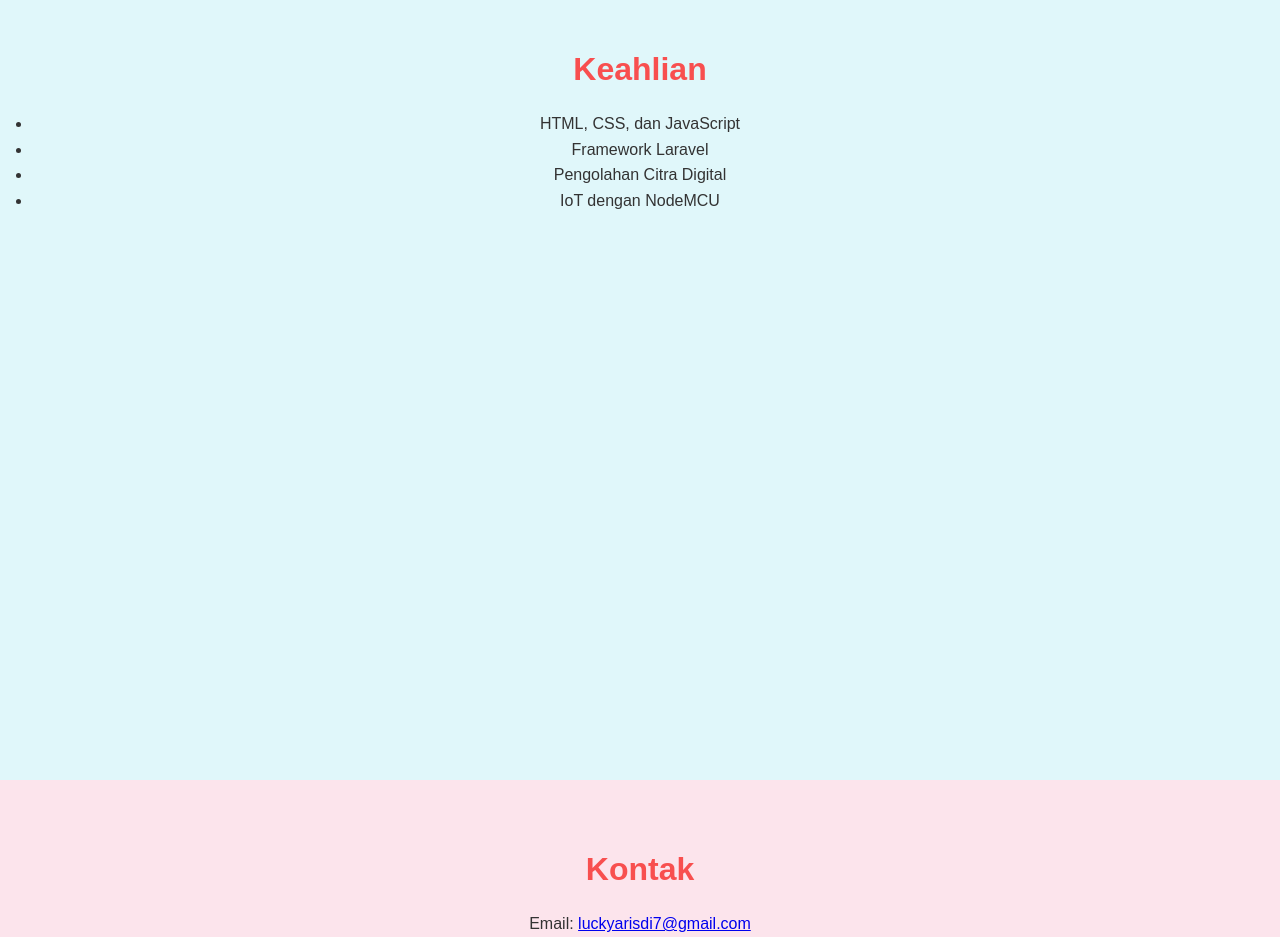
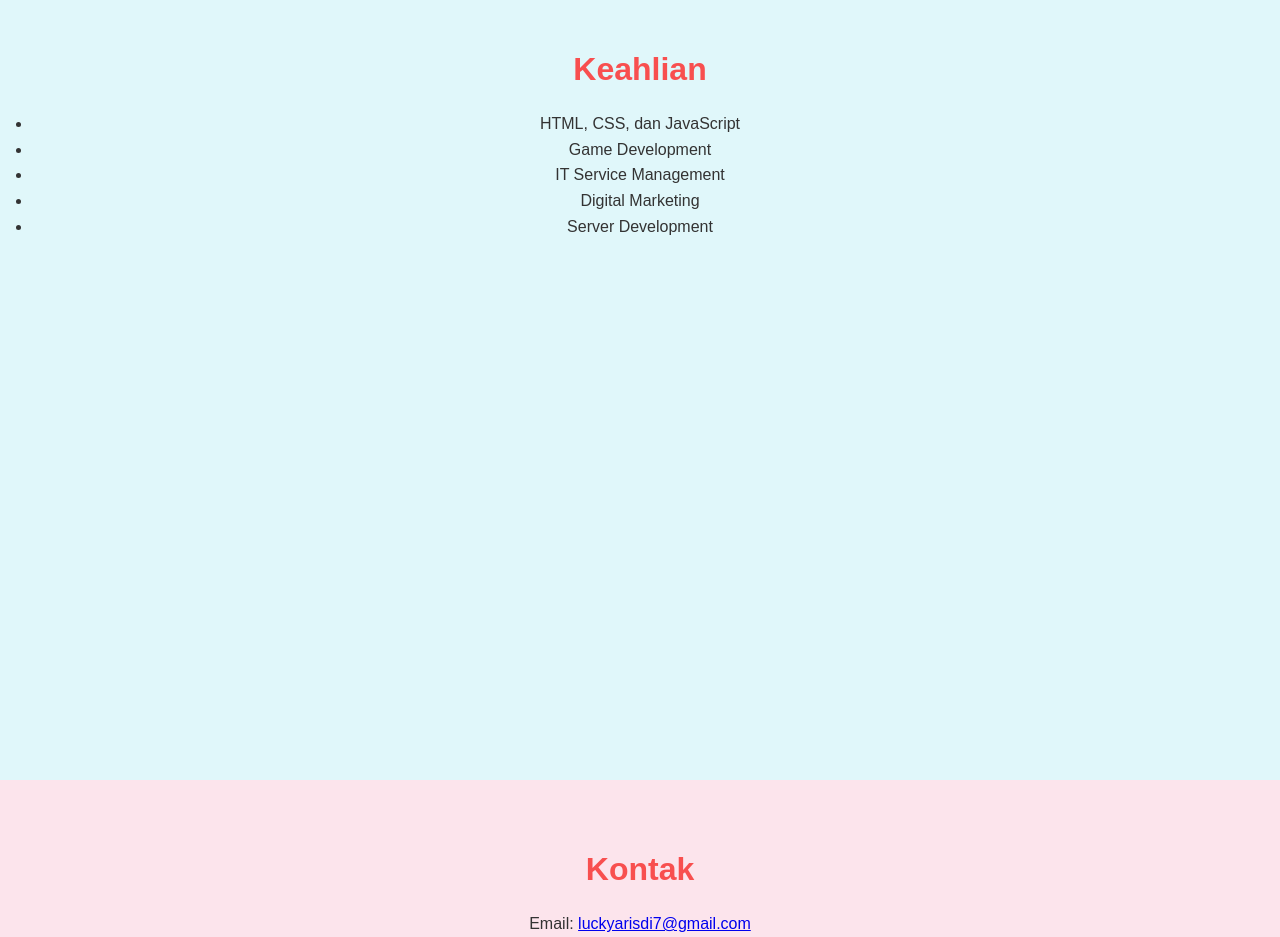
Before and after one commit to luckyauars/web-Lucky, a plain HTML site: page index.html in a window 1280 px wide. Shown: the part 1620-2557 px from the top of the page. Drawn offline with nearby package versions, Linux system fonts and the light colour scheme.

Commit message:
Add files via upload

```diff
--- a/index.html
+++ b/index.html
@@ -33,9 +33,10 @@
       <h2>Keahlian</h2>
       <ul>
         <li>HTML, CSS, dan JavaScript</li>
-        <li>Framework Laravel</li>
-        <li>Pengolahan Citra Digital</li>
-        <li>IoT dengan NodeMCU</li>
+        <li>Game Development</li>
+        <li>IT Service Management</li>
+        <li>Digital Marketing</li>
+        <li>Server Development</li>
       </ul>
     </section>
 
```
